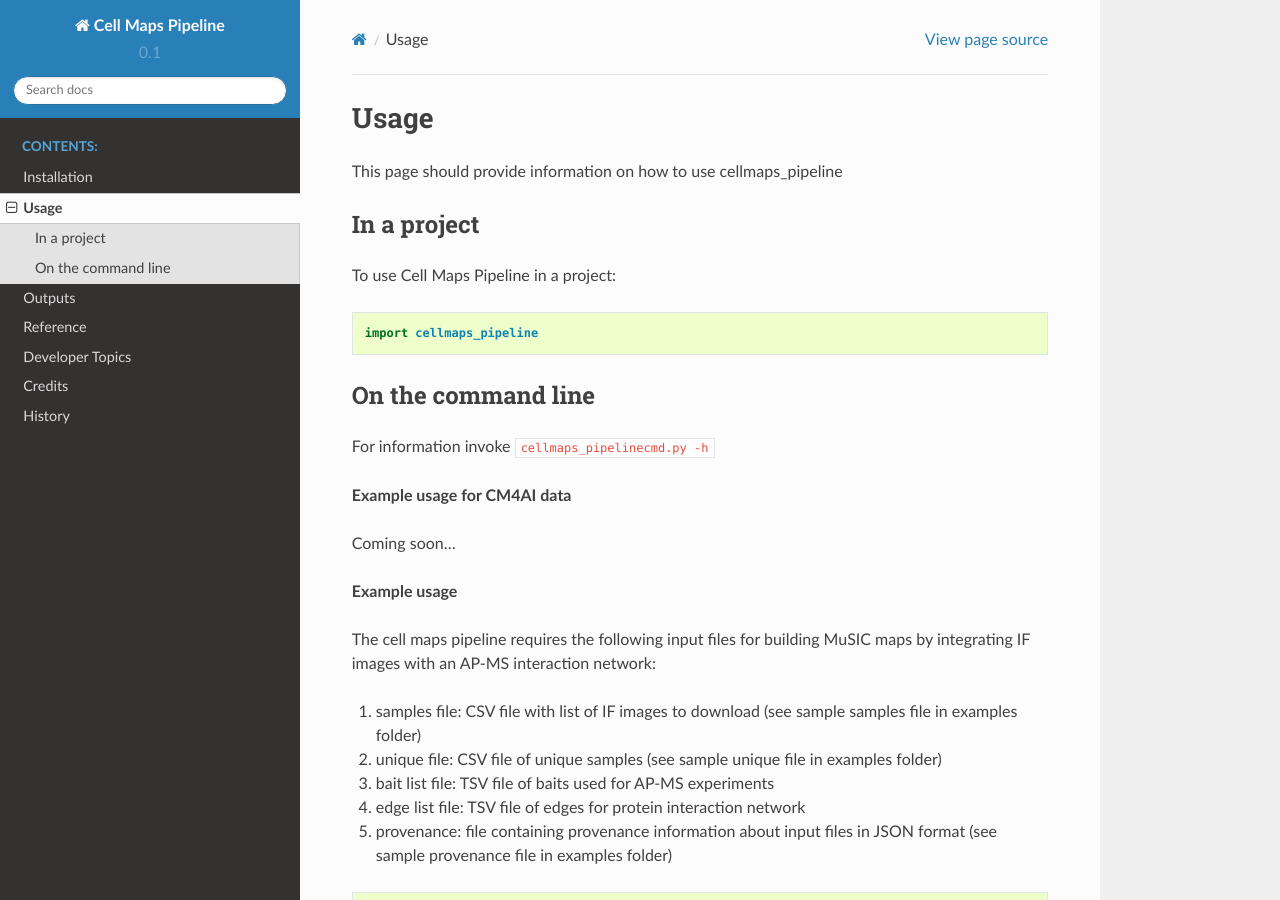
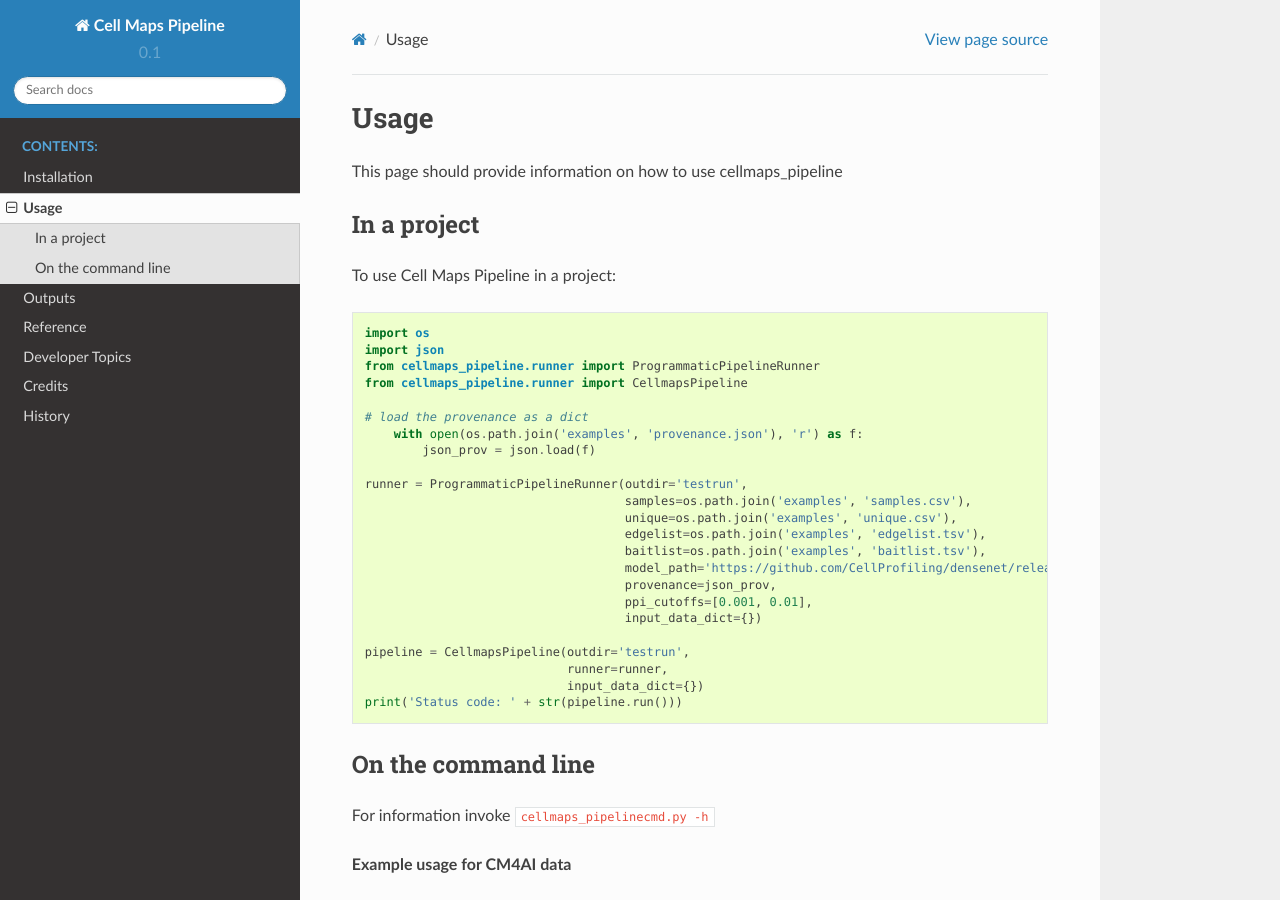
Before and after one commit to idekerlab/cellmaps_pipeline, a Sphinx documentation site: the page built from docs/usage.rst, in a window 1280 px wide and 900 px high. Built offline with Sphinx 7.4.7 and the Read the Docs theme 2.0.0, drawn with Linux system fonts in a browser that asks for light colours.

Commit message:
added example and added skip_logging

```diff
--- a/docs/usage.rst
+++ b/docs/usage.rst
@@ -7,9 +7,34 @@ This page should provide information on how to use cellmaps_pipeline
 In a project
 --------------
 
-To use Cell Maps Pipeline in a project::
+To use Cell Maps Pipeline in a project:
 
-    import cellmaps_pipeline
+.. code-block:: python
+
+    import os
+    import json
+    from cellmaps_pipeline.runner import ProgrammaticPipelineRunner
+    from cellmaps_pipeline.runner import CellmapsPipeline
+
+    # load the provenance as a dict
+        with open(os.path.join('examples', 'provenance.json'), 'r') as f:
+            json_prov = json.load(f)
+
+    runner = ProgrammaticPipelineRunner(outdir='testrun',
+                                        samples=os.path.join('examples', 'samples.csv'),
+                                        unique=os.path.join('examples', 'unique.csv'),
+                                        edgelist=os.path.join('examples', 'edgelist.tsv'),
+                                        baitlist=os.path.join('examples', 'baitlist.tsv'),
+                                        model_path='https://github.com/CellProfiling/densenet/releases/download/v0.1.0/external_crop512_focal_slov_hardlog_class_densenet121_dropout_i768_aug2_5folds_fold0_final.pth',
+                                        provenance=json_prov,
+                                        ppi_cutoffs=[0.001, 0.01],
+                                        input_data_dict={})
+
+    pipeline = CellmapsPipeline(outdir='testrun',
+                                runner=runner,
+                                input_data_dict={})
+    print('Status code: ' + str(pipeline.run()))
+
 
 On the command line
 ---------------------
--- a/requirements.txt
+++ b/requirements.txt
@@ -1,5 +1,5 @@
 cellmaps_utils==0.1.0a21
-cellmaps_imagedownloader==0.1.0a14
+cellmaps_imagedownloader==0.1.0a15
 cellmaps_ppidownloader==0.1.0a7
 cellmaps_image_embedding==0.1.0a12
 cellmaps_ppi_embedding==0.1.0a8
--- a/setup.py
+++ b/setup.py
@@ -28,7 +28,7 @@ with open('HISTORY.rst') as history_file:
     history = history_file.read()
 
 requirements = ['cellmaps_utils==0.1.0a21',
-                'cellmaps_imagedownloader==0.1.0a14',
+                'cellmaps_imagedownloader==0.1.0a15',
                 'cellmaps_ppidownloader==0.1.0a7',
                 'cellmaps_image_embedding==0.1.0a12',
                 'cellmaps_ppi_embedding==0.1.0a8',
```
Also changed, not shown: 2 other files.
